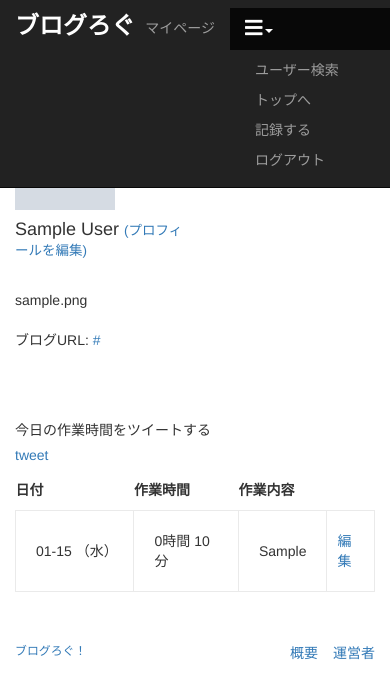
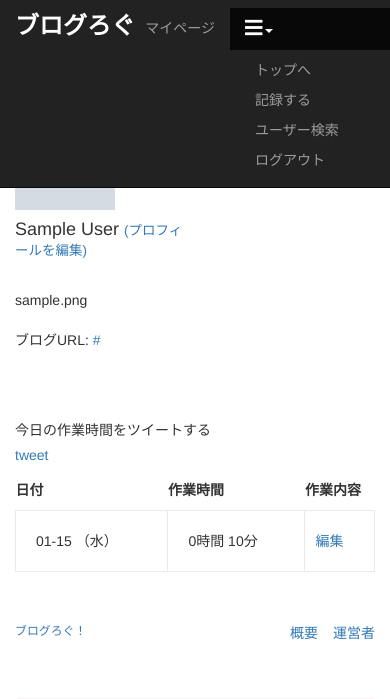
Before and after one commit to kazuhiko-itani/blog-log, a Rails app: page /users/1 in a window 390 px wide, after a click that opens the changed part. Shown: the top 699 px of the page. Run offline with Rails 7, Linux system fonts and the light colour scheme; a user stored in the database is signed in; tables that the repository leaves empty hold one stand-in row (values such as "Sample post"); grey boxes marked "Sample" are stand-in pictures; style sheets or scripts are compiled from the project's sources; parts of the project's set-up code (start-up, migrations or seed data) failed here and were passed over; some libraries are stand-ins or nearby versions.

Commit message:
before create responsive table(show)

```diff
--- a/app/assets/stylesheets/custom.scss
+++ b/app/assets/stylesheets/custom.scss
@@ -87,7 +87,7 @@
   }
 }
 
-#responsive-nav {
+#mobile-nav {
   display: none;
 }
 
@@ -155,7 +155,7 @@
 }
 
 .form-date {
-  width: 30%;
+  width: 40%;
   display: block;
   margin-bottom: 30px;
 }
@@ -295,6 +295,10 @@
   .search-form {
     display: none;
   }
+
+  .table-memo {
+    display: none;
+  }
 }
 
 @media screen and (max-width:1024px){
@@ -317,4 +321,8 @@
   .search-form {
     display: none;
   }
+
+  .table-memo {
+    display: none;
+  }
 }
--- a/app/controllers/users_controller.rb
+++ b/app/controllers/users_controller.rb
@@ -45,7 +45,11 @@
     @q = User.ransack(distinct: true)
   end
 
-  def search
+  def search_form
+    @q = User.ransack(distinct: true)
+  end
+
+  def search_result
     if params[:q]
       @q = User.ransack(search_params)
       @search_user = @q.result.paginate(page: params[:page])
--- a/app/views/layouts/_header.html.erb
+++ b/app/views/layouts/_header.html.erb
@@ -16,15 +16,17 @@
 
       <ul class='nav navbar-nav navbar-right' id='mobile-nav'>
         <% if logged_in? %>
-          <li class='mobile-gloval-nav'><%= link_to 'マイページ', user_path(current_user) %></li>
+          <li class='mobile-gloval-nav'>
+            <%= link_to 'マイページ', user_path(current_user) %>
+          </li>
           <li class='dropdown mobile-gloval-nav'>
             <a href='#' class='dropdown-toggle' data-toggle='dropdown'>
               <i class="fas fa-bars"></i><b class='caret'></b>
             </a>
             <ul class='dropdown-menu'>
-              <li><%= link_to 'ユーザー検索', new_post_path %></li>
               <li><%= link_to 'トップへ', root_path %></li>
               <li><%= link_to '記録する', new_post_path %></li>
+              <li><%= link_to 'ユーザー検索', search_form_users_path %></li>
               <li><%= link_to 'ログアウト', logout_path, method: :delete %></li>
             </ul>
           </li>
--- a/app/views/users/_search_user.html.erb
+++ b/app/views/users/_search_user.html.erb
@@ -1,4 +1,4 @@
-<%= search_form_for(@q, url: search_users_path) do |f| %>
+<%= search_form_for(@q, url: search_result_users_path) do |f| %>
   <div class='search-input-group'>
     <div class='search-label'>
       <%= f.label :name_cont, 'ユーザー検索' %>
--- a/app/views/users/_today_table.html.erb
+++ b/app/views/users/_today_table.html.erb
@@ -4,7 +4,7 @@
   <tr>
     <th>ユーザ名</th>
     <th>作業時間</th>
-    <th>作業内容</th>
+    <th class='table-memo'>作業内容</th>
   </tr>
 
   <% @posts_today.each do |post| %>
@@ -18,7 +18,7 @@
         <%= post.working_hours %>時間
         <%= post.working_minutes %>分
       </td>
-      <td>
+      <td class='table-memo'>
         <%= post.memo %>
       </td>
     </tr>
--- a/app/views/users/_yesterday_table.html.erb
+++ b/app/views/users/_yesterday_table.html.erb
@@ -4,7 +4,7 @@
   <tr>
     <th>ユーザ名</th>
     <th>作業時間</th>
-    <th>作業内容</th>
+    <th class='table-memo'>作業内容</th>
   </tr>
 
   <% @posts_yesterday.each do |post| %>
@@ -19,7 +19,7 @@
         <%= post.working_hours %>時間
         <%= post.working_minutes %>分
       </td>
-      <td>
+      <td class='table-memo'>
         <%= post.memo %>
       </td>
     </tr>
--- a/config/routes.rb
+++ b/config/routes.rb
@@ -14,12 +14,13 @@
   resources :users do
     # 検索処理アクション
     collection do
-      get :search
+      get :search_form
+      get :search_result
     end
   end
   resources :posts
 
-  # テスト用ログインルート
+  # テスト用ログインアクション
   get 'login' => 'sessions#new'
   post 'test/login' => 'sessions#login'
 end
```
Also changed, not shown: app/views/users/search_form.html.erb (added, +10 -0 lines), app/views/users/search_result.html.erb (renamed from app/views/users/search.html.erb), 1 other file.
